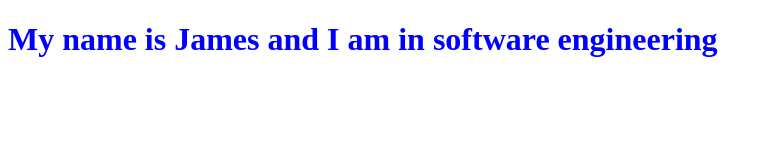
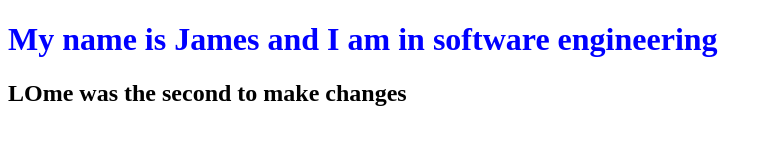
Before and after one commit to dabz99/git_learning, a plain HTML site: page index.html in a window 1280 px wide. Shown: the whole page, without its empty margins (0-773 px from the left). Drawn offline with Linux system fonts and the light colour scheme.

Commit message:
I added a h2 element with text

```diff
--- a/index.html
+++ b/index.html
@@ -8,5 +8,6 @@
 </head>
 <body>
     <h1>My name is James and I am in software engineering</h1>
+    <h2>LOme was the second to make changes</h2>
 </body>
 </html>
```
